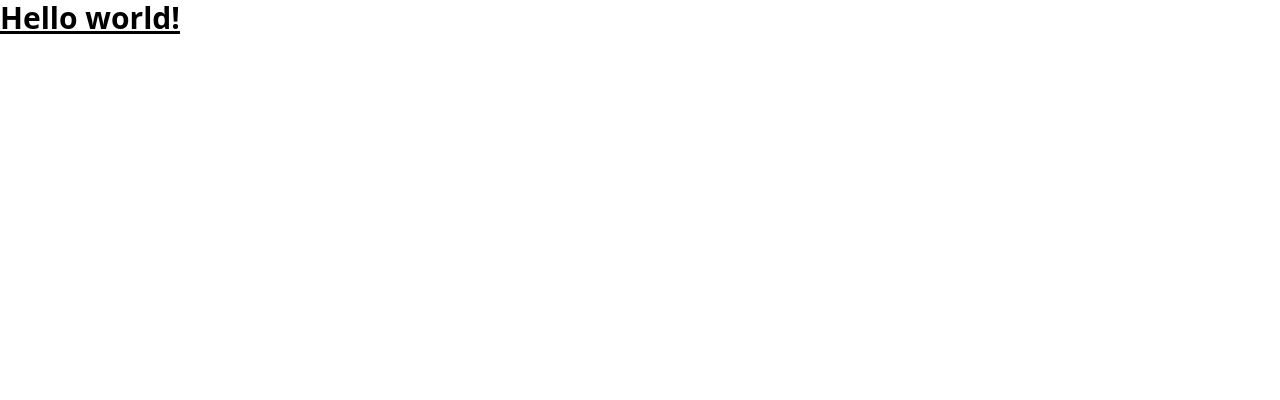
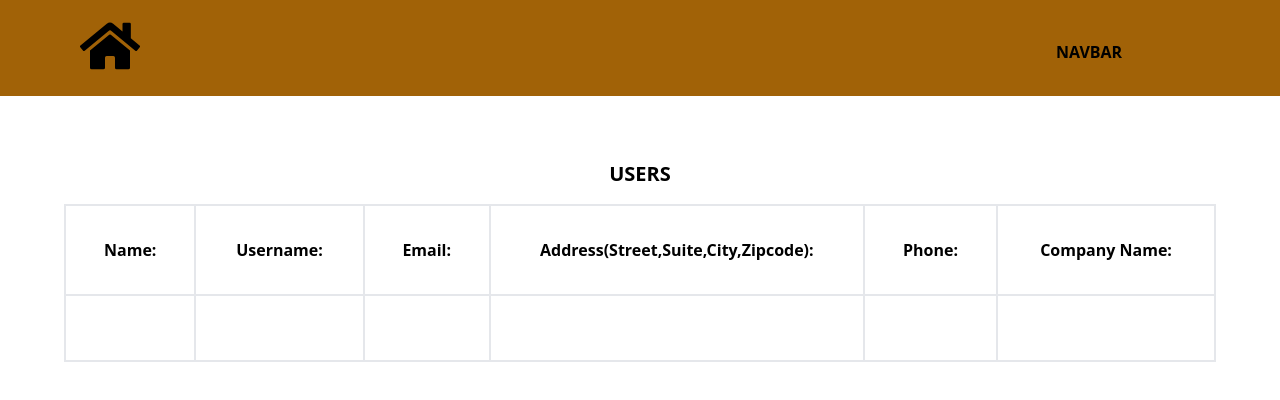
Before and after one commit to pushkar1995/fetch-and-search-api, a React (Vite) app: page / in a window 1280 px wide. Shown: the top 400 px of the page. Built offline with nearby package versions, Linux system fonts and the light colour scheme.

Commit message:
Basic project structure setup

```diff
--- a/package.json
+++ b/package.json
@@ -13,7 +13,9 @@
     "autoprefixer": "^10.4.20",
     "postcss": "^8.4.41",
     "react": "^18.3.1",
-    "react-dom": "^18.3.1"
+    "react-dom": "^18.3.1",
+    "react-icons": "^5.3.0",
+    "react-router-dom": "^6.26.1"
   },
   "devDependencies": {
     "@eslint/js": "^9.9.0",
--- a/src/App.tsx
+++ b/src/App.tsx
@@ -1,7 +1,14 @@
-export default function App() {
+import { Routes, Route } from 'react-router-dom';
+import HomePage from './pages/HomePage';
+
+function App() {
   return (
-    <h1 className="text-3xl font-bold underline">
-      Hello world!
-    </h1>
-  )
+    <Routes>
+      <Route path="/" element={<HomePage />} />
+      {/* <Route path="/:code" element={<Details />} /> */}
+      <Route path="*" element={<div>Page not found 404</div>} />
+    </Routes>
+  );
 }
+
+export default App;
--- /dev/null
+++ b/src/components/Navbar.tsx
@@ -0,0 +1,15 @@
+import { Link } from 'react-router-dom';
+import { FaHome } from 'react-icons/fa';
+
+const Navbar = () => (
+  <>
+    <nav className="flex justify-between w-full h-24 bg-yellow-700">
+      <Link to="/" className="mt-4 ml-20">
+        {<FaHome size={60} />}
+      </Link>
+      <h1 className="mt-10 mr-20 font-bold w-36">NAVBAR</h1>
+    </nav>
+  </>
+);
+
+export default Navbar;
--- /dev/null
+++ b/src/components/Users.tsx
@@ -0,0 +1,31 @@
+const Users = () => {
+    return (
+      <div className="flex flex-col m-16">
+        <h1 className="font-bold flex justify-center mb-4 text-xl">USERS</h1>
+        <table className="table-auto border-2">
+          <thead className="h-20">
+            <tr>
+              <th className="border-2 p-8">Name:</th>
+              <th className="border-2 p-8">Username:</th>
+              <th className="border-2 p-8">Email:</th>
+              <th className="border-2 p-8">Address(Street,Suite,City,Zipcode):</th>
+              <th className="border-2 p-8">Phone:</th>
+              <th className="border-2 p-8">Company Name:</th>
+            </tr>
+          </thead>
+          <tbody>
+            <tr>
+              <th className="border-2 p-8"></th>
+              <th className="border-2 p-8"></th>
+              <th className="border-2 p-8"></th>
+              <th className="border-2 p-8"></th>
+              <th className="border-2 p-8"></th>
+              <th className="border-2 p-8"></th>
+            </tr>
+          </tbody>
+        </table>
+      </div>
+    )
+  }
+
+  export default Users
--- a/src/main.tsx
+++ b/src/main.tsx
@@ -1,10 +1,13 @@
 import { StrictMode } from 'react'
 import { createRoot } from 'react-dom/client'
 import App from './App.tsx'
+import { BrowserRouter } from 'react-router-dom';
 import './index.css'
 
 createRoot(document.getElementById('root')!).render(
   <StrictMode>
-    <App />
+    <BrowserRouter>
+      <App />
+    </BrowserRouter>
   </StrictMode>,
 )
--- /dev/null
+++ b/src/pages/HomePage.tsx
@@ -0,0 +1,13 @@
+import Navbar from "../components/Navbar"
+import Users from "../components/Users"
+
+const HomePage = () => {
+  return (
+    <div>
+        <Navbar />
+        <Users />
+    </div>
+  )
+}
+
+export default HomePage
```
Also changed, not shown: 1 other file (tests, documents, lock files or other folders).
